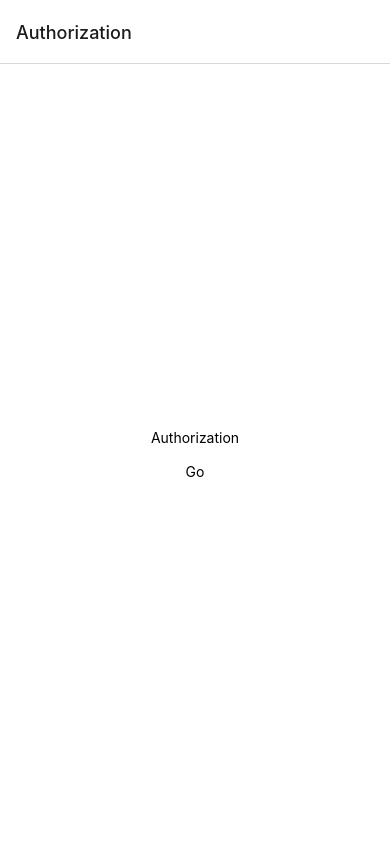
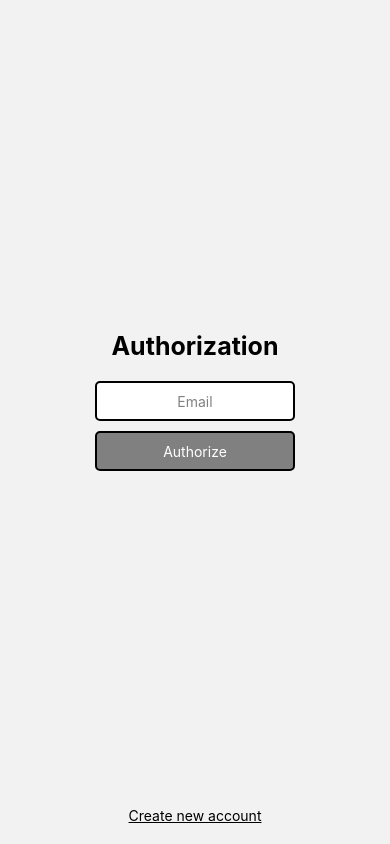
Before and after one commit to TarasDikiy/diploma-app, a React Native app: screen /Authorization in a window 390 px wide. Built offline with nearby package versions, Linux system fonts and the light colour scheme.

Commit message:
Add Authorization screen

```diff
--- a/navigation/StackNavigation.js
+++ b/navigation/StackNavigation.js
@@ -1,5 +1,5 @@
 import { createStackNavigator } from '@react-navigation/stack';
-import Splash from "../screen/Splash";
+import Registration from "../screen/Registration";
 import Authorization from '../screen/Authorization';
 
 const Stack = createStackNavigator();
@@ -7,8 +7,10 @@ const Stack = createStackNavigator();
 export default function StackNavigation() {
     return(
         <Stack.Navigator>
-            {/* <Stack.Screen name='Splash' component={Splash} options={{headerShown: false}} /> */}
-            <Stack.Screen name='Authorization' component={Authorization}/>
+            <Stack.Screen name='Authorization' component={Authorization} options={{headerShown: false}}/>
+            <Stack.Screen name='Registration' component={Registration} options={{headerShown: false}} />
+            {/* //TODO Main menu */}
+            {/* //TODO Error */}
         </Stack.Navigator>
     );
 }
--- a/screen/Authorization.js
+++ b/screen/Authorization.js
@@ -1,14 +1,19 @@
 import { Text, TextInput,  TouchableOpacity,  View } from "react-native";
-import global from "../styles/global";
+import auth from "../styles/auth";
 
-export default function Authorization() {
+export default function Authorization({ navigation }) {
     return (
-        <View style={global.dummy}>
-            <Text>Authorization</Text>
-            <TextInput></TextInput>
-            <TouchableOpacity>
-                <Text>Go</Text>
+        <View style={auth.container}>
+            <View style={auth.authView}>
+            <Text style={auth.authHeader}>Authorization</Text>
+            <TextInput style={auth.authInput} placeholder="Email" />
+            <TouchableOpacity style={auth.authBtn}>
+                <Text style={auth.authBtn.text}>Authorize</Text>
             </TouchableOpacity>
+        </View>
+            <View>
+                <Text style={auth.footer.text} onPress={() => navigation.navigate('Registration')}>Create new account</Text>
+            </View>
         </View>
     );
 }
--- a/screen/Splash.js
+++ b/screen/Registration.js
@@ -5,7 +5,7 @@ export default function Splash() {
     return(
         <View style={global.dummy}>
             <StatusBar hidden/>
-            <Text>This is splash screen</Text>
+            <Text>This is Registration screen</Text>
         </View>
     );
 }
--- /dev/null
+++ b/styles/auth.js
@@ -0,0 +1,60 @@
+const { StyleSheet } = require("react-native");
+
+const scale = 1;
+
+module.exports = StyleSheet.create({
+    container: {
+        flex: 1,
+        alignItems: 'center',
+        justifyContent: 'center',
+        flexDirection: "column"
+    },
+    authView:{
+        flex: 1,
+        alignItems: 'center',
+        justifyContent: 'center',
+        padding: 20,
+    },
+    authHeader: {
+        fontWeight: "bold",
+        marginBottom: 20 * scale,
+        fontSize: 25 * scale
+    },
+    authInput: {
+        borderWidth: 2,
+        width: 200 * scale,
+        height: 40 * scale,
+        borderRadius: 5,
+        marginBottom: 10 * scale,
+        padding: 5,
+        backgroundColor: 'white',
+        color: 'gray',
+        textAlign: 'center',
+        fontSize: 14 * scale
+    },
+    authBtn: {
+        alignItems: 'center',
+        justifyContent: 'center',
+
+        borderWidth: 2,
+        width: 200 * scale,
+        height: 40 * scale,
+        borderRadius: 5,
+        backgroundColor: 'gray',
+
+        text: {
+            color: 'white',
+            padding: 5,
+            fontSize: 14 * scale
+        }
+    },
+    footer:{
+        text: {
+            justifyContent: 'flex-end',
+            textDecorationLine: 'underline',
+            padding: 5,
+            marginBottom: 15 * scale,
+            fontSize: 14 * scale
+        }
+    }
+});
--- a/styles/global.js
+++ b/styles/global.js
@@ -8,22 +8,5 @@ module.exports = StyleSheet.create({
         backgroundColor: 'white',
         padding: 20,
         fontWeight: "bold"
-    },
-    authorization: {
-        view: {
-            flex: 1,
-            alignItems: 'center',
-            justifyContent: 'center',
-            padding: 20
-        },
-        header: {
-
-        },
-        textField: {
-
-        },
-        button: {
-
-        }
     }
 });
```
